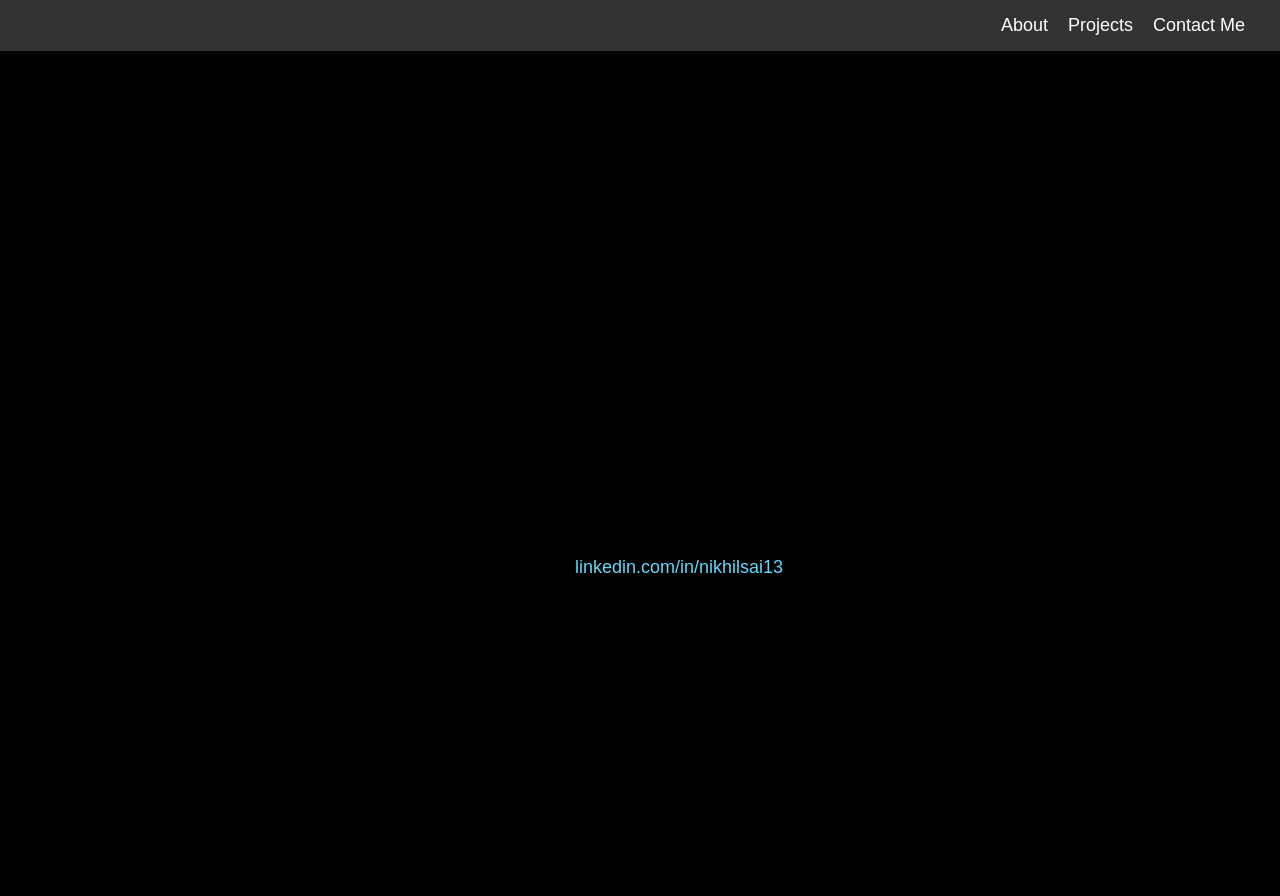
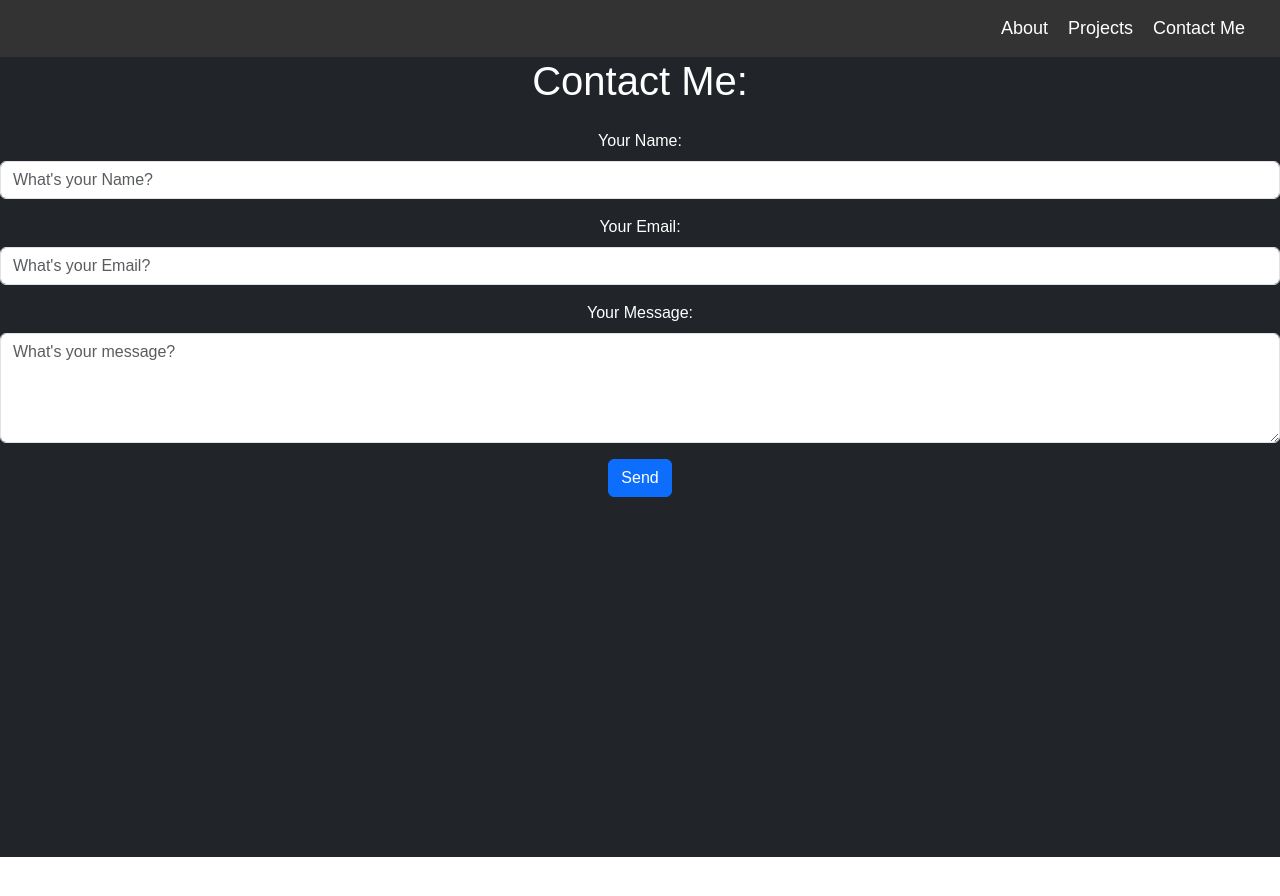
Before and after one commit to nikki-13/my-website, a React (Create React App) app: page /contact in a window 1280 px wide. Shown: the top 896 px of the page. After the commit the page ends 857 px from the top, so only its background shows below. Built offline with nearby package versions, Linux system fonts and the light colour scheme.

Commit message:
used something

```diff
--- a/package.json
+++ b/package.json
@@ -8,10 +8,11 @@
     "@testing-library/jest-dom": "^6.6.3",
     "@testing-library/react": "^16.2.0",
     "@testing-library/user-event": "^13.5.0",
+    "bootstrap": "^5.3.3",
     "react": "^19.0.0",
     "react-dom": "^19.0.0",
     "react-router-dom": "^7.4.0",
-    "react-scripts": "5.0.1",
+    "react-scripts": "^5.0.1",
     "web-vitals": "^2.1.4"
   },
   "scripts": {
--- a/src/About.js
+++ b/src/About.js
@@ -1,6 +1,9 @@
+
+import "bootstrap/dist/css/bootstrap.min.css";
+
 function About() {
     return (
-      <div className="page">
+      <div className="d-flex flex-column justify-content-center align-items-center vh-100 bg-dark text-whitebg-dark text-white">
         <h1>About Me</h1>
         <p>Hello! I'm Nikil, A passionate student who's pursuing AIML in Griet</p>
       </div>
--- a/src/App.css
+++ b/src/App.css
@@ -39,21 +39,30 @@ body {
   padding: 50px;
   min-height: 100vh;
   display: flex;
+  color: white;
   flex-direction: column;
   align-items: center;
   justify-content: center;
 }
 
 /* Home Page */
-.page h1 {
-  font-size: 36px;
-  margin-bottom: 10px;
+body {
+  margin: 0;
+  padding: 0;
+  overflow-x: hidden;
 }
 
-.page p {
-  font-size: 18px;
+.home-wrapper {
+  background-color: black;
+  display: flex;
+  justify-content: center;
+  align-items: center;
+  color: white;
 }
 
+.content {
+  text-align: center;
+}
 /* Projects List */
 ul {
   list-style-type: none;
@@ -66,14 +75,7 @@ li {
 }
 
 /* Contact Links */
-a {
-  color: #61dafb;
-  text-decoration: none;
-}
 
-a:hover {
-  text-decoration: underline;
-}
 
 /* Animation for fun (Optional) */
 @keyframes fadeIn {
--- a/src/Contact.js
+++ b/src/Contact.js
@@ -1,11 +1,67 @@
+import React, { useState } from "react";
+import "bootstrap/dist/css/bootstrap.min.css";
+
 function Contact() {
-    return (
-      <div className="page">
-        <h1>Contact Me</h1>
-        <p>Email: somanikhilsai13@gmail.com</p>
-        <p>LinkedIn: <a href="https://linkedin.com/in/nikhilsai13" target="_blank" rel="noopener noreferrer">linkedin.com/in/nikhilsai13</a></p>
-      </div>
-    );
-  }
+  const [formData, setFormData] = useState({
+    name: "",
+    email: "",
+    message: "",
+  });
 
-  export default Contact;
+  const handleChange = (e) => {
+    setFormData({ ...formData, [e.target.name]: e.target.value });
+  };
+
+  const handleSubmit = (e) => {
+    e.preventDefault();
+    alert(`Message sent!\nName: ${formData.name}\nEmail: ${formData.email}\nMessage: ${formData.message}`);
+    setFormData({ name: "", email: "", message: "" });
+  };
+
+  return (
+    <div className="bg-dark text-whited-flex justify-content-center align-items-center vh-100 bg-dark text-white">
+      <h1 className="mb-4">Contact Me:</h1>
+      <form onSubmit={handleSubmit}>
+        <div className="mb-3">
+          <label htmlFor="name" className="form-label">Your Name:</label>
+          <input
+            type="text"
+            className="form-control"
+            id="name"
+            name="name"
+            placeholder="What's your Name?"
+            value={formData.name}
+            onChange={handleChange}
+          />
+        </div>
+        <div className="mb-3">
+          <label htmlFor="email" className="form-label">Your Email:</label>
+          <input
+            type="email"
+            className="form-control"
+            id="email"
+            name="email"
+            placeholder="What's your Email?"
+            value={formData.email}
+            onChange={handleChange}
+          />
+        </div>
+        <div className="mb-3">
+          <label htmlFor="message" className="form-label">Your Message:</label>
+          <textarea
+            className="form-control"
+            id="message"
+            name="message"
+            placeholder="What's your message?"
+            value={formData.message}
+            onChange={handleChange}
+            rows="4"
+          ></textarea>
+        </div>
+        <button type="submit" className="btn btn-primary">Send</button>
+      </form>
+    </div>
+  );
+}
+
+export default Contact;
--- a/src/Home.js
+++ b/src/Home.js
@@ -1,11 +1,14 @@
+import "bootstrap/dist/css/bootstrap.min.css";
+
 function Home() {
-    return (
-      <div className="page">
-        <h1>Hello</h1>
-        <p>Welcome to my portfolio</p>
-        <p>This is new Website</p>
+  return (
+    <div className="d-flex justify-content-center align-items-center vh-100 bg-dark text-white">
+      <div className="text-center">
+        <h1>About Me</h1>
+        <p>Hello! I'm Nikil, a passionate student who's pursuing AIML in Griet.</p>
       </div>
-    );
-  }
+    </div>
+  );
+}
 
-  export default Home;
+export default Home;
--- a/src/Projects.js
+++ b/src/Projects.js
@@ -1,6 +1,9 @@
+import "bootstrap/dist/css/bootstrap.min.css";
+
+
 function Projects() {
     return (
-      <div className="page">
+      <div className="d-flex justify-content-center align-items-center vh-100 bg-dark text-whitebg-dark text-white">
         <h1>Projects</h1>
         <ul>
           <li>Pneumonia detection using swin Transformer</li>
```
Also changed, not shown: 1 other file (tests, documents, lock files or other folders).
